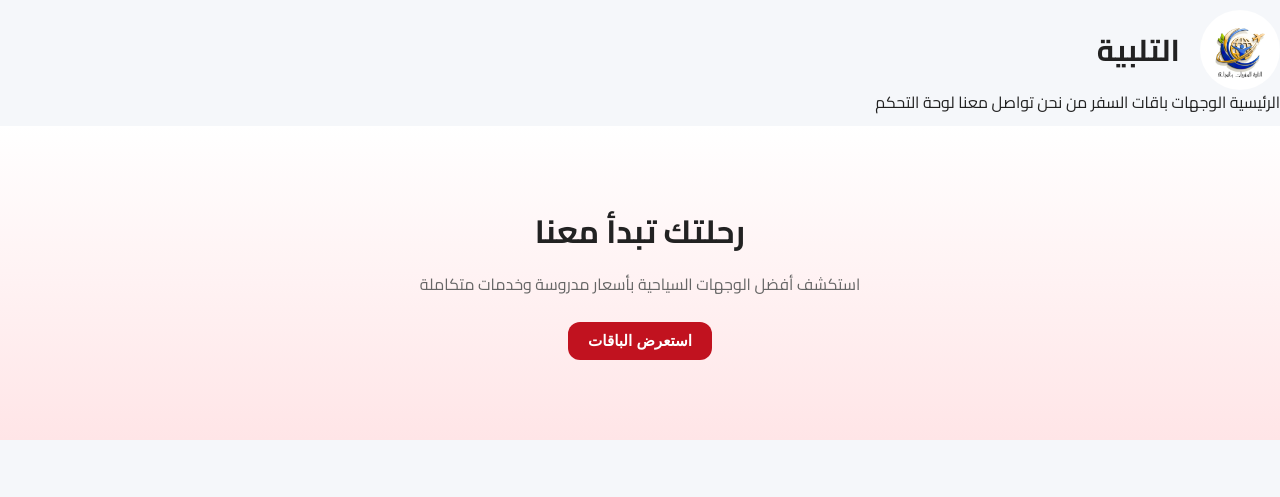
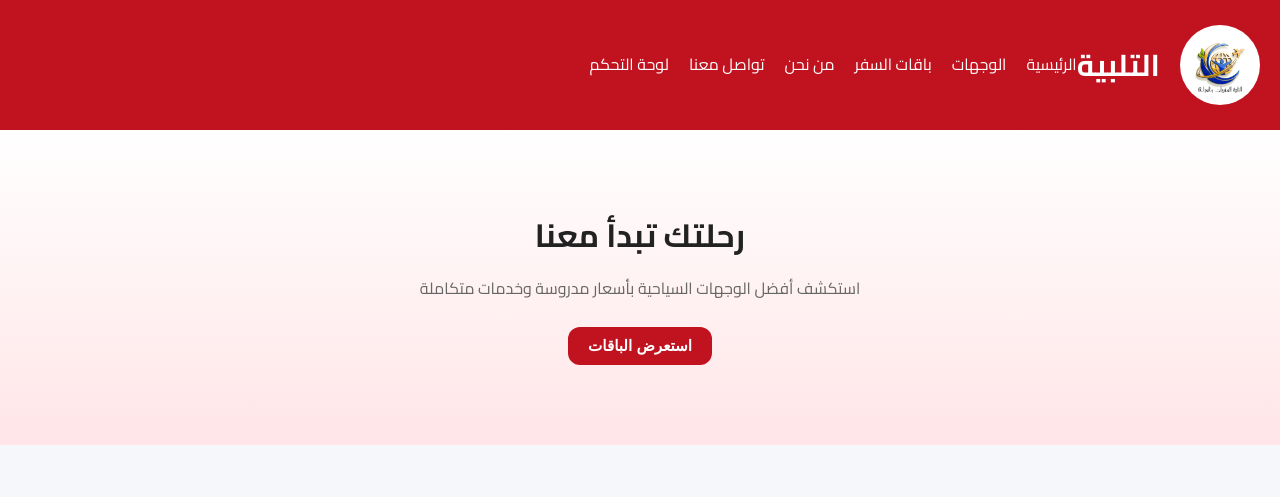
Before and after one commit to AdeebAljrady/Mypacey, a website: page public/index.html in a window 1280 px wide. Shown: the top 497 px of the page. Drawn offline with Linux system fonts and the light colour scheme; a web font is replaced by a local one.

Commit message:
Update home.css

```diff
--- a/public/css/home.css
+++ b/public/css/home.css
@@ -107,6 +107,54 @@ ul {
 /* ============================= */
 /* Header */
 /* ============================= */
+
+/* ================= Header Layout ================= */
+
+.page-header {
+    background: var(--primary);
+    color: #fff;
+}
+
+.header-container {
+    display: flex;
+    align-items: center;
+    justify-content: space-between;
+    padding: 15px 20px;
+}
+
+/* ترتيب العناصر: شعار يمين - روابط وسط - زر يسار */
+.logo {
+    display: flex;
+    align-items: center;
+    gap: 10px;
+}
+
+/* روابط سطح المكتب */
+.desktop-nav {
+    display: flex;
+    gap: 20px;
+    align-items: center;
+}
+
+.desktop-nav a {
+    color: #fff;
+    font-weight: 500;
+    transition: var(--transition);
+}
+
+.desktop-nav a:hover {
+    opacity: 0.8;
+}
+
+/* زر القائمة مخفي في الديسكتوب */
+.menu-toggle {
+    display: none;
+    background: none;
+    border: none;
+    font-size: 26px;
+    color: #fff;
+    cursor: pointer;
+}
 
 .header {
     background: var(--primary);
```
